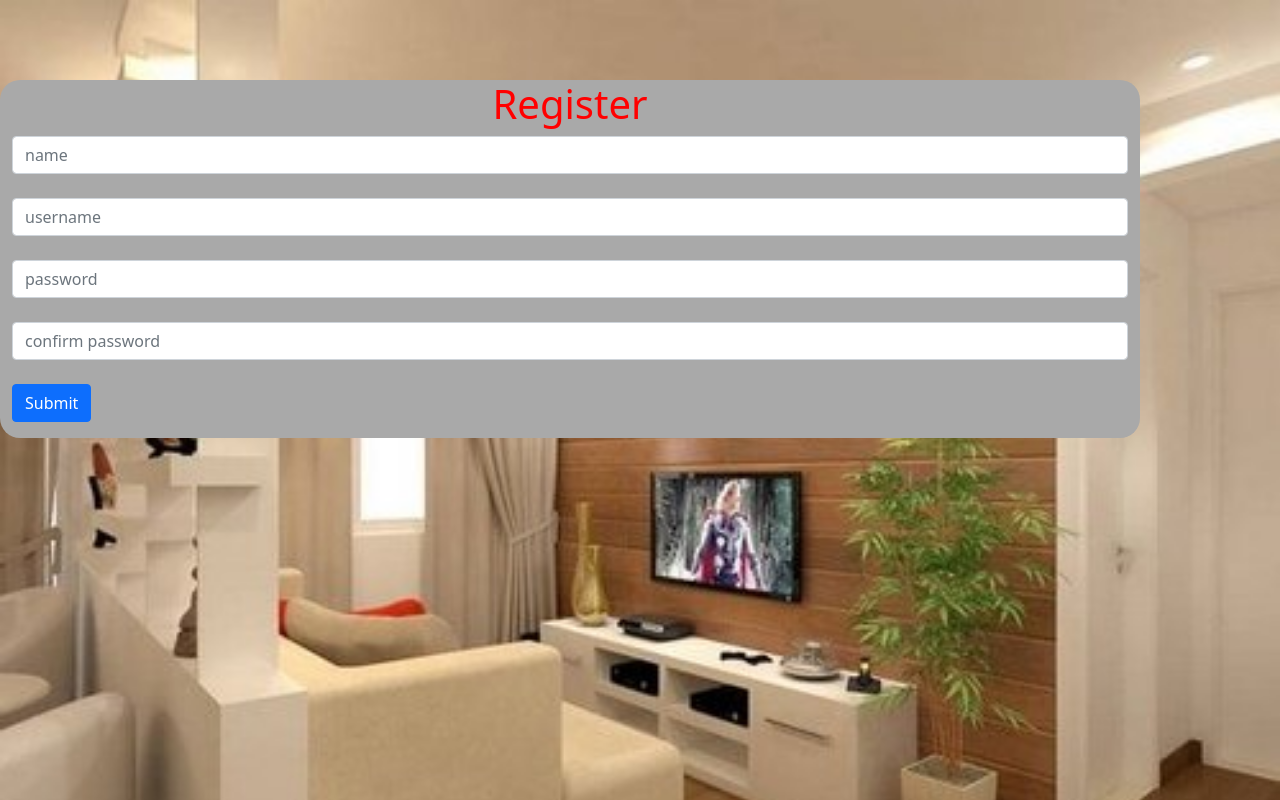
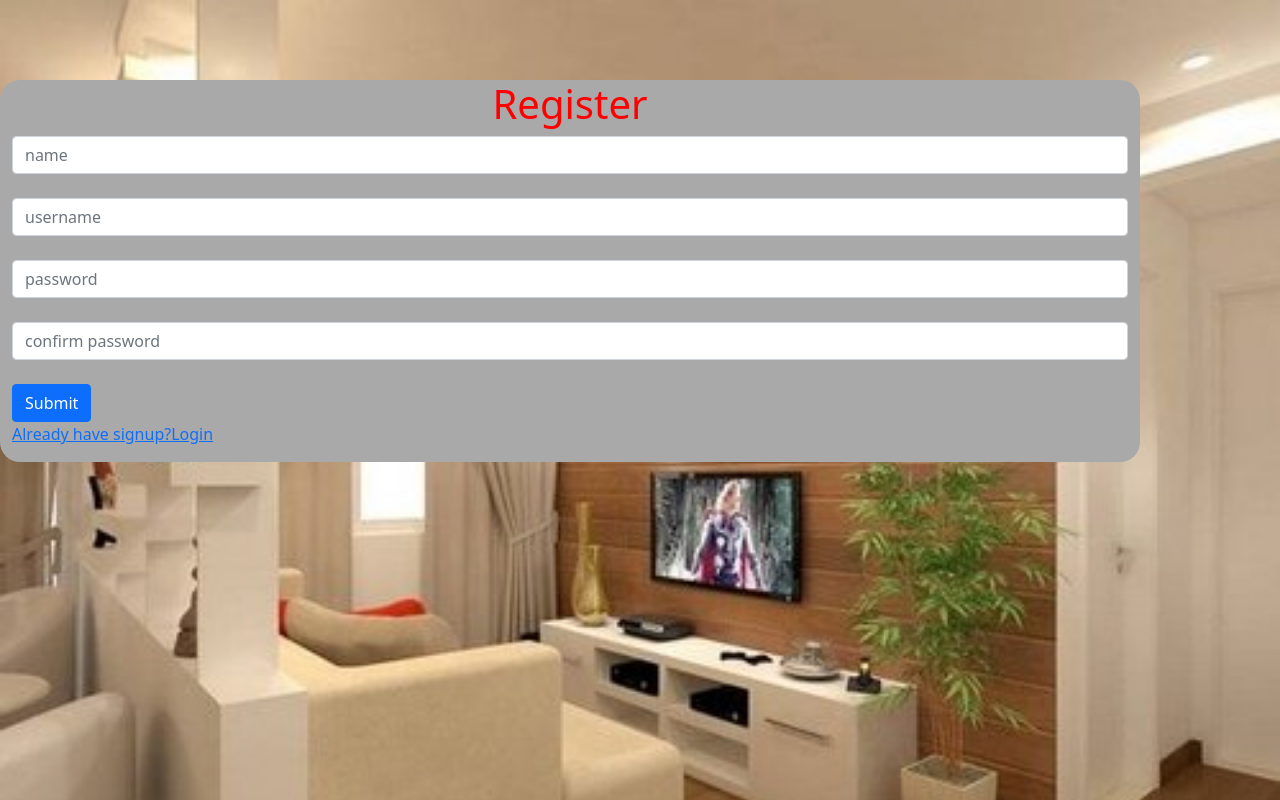
Before and after one commit to Kingsly62/Pitches-Application, a Flask app: page /signup in a window 1280 px wide. Run offline with Flask 2, Linux system fonts and the light colour scheme; some libraries are stand-ins or nearby versions.

Commit message:
add paragraph in the file signup.html

```diff
--- a/templates/signup.html
+++ b/templates/signup.html
@@ -51,6 +51,7 @@
       </div>
       <br />
       <button class="btn btn-primary" type="submit">Submit</button>
+      <p><a href="/signin">Already have signup?Login</a></p>
     </form>
   </div>
 </div>
```
